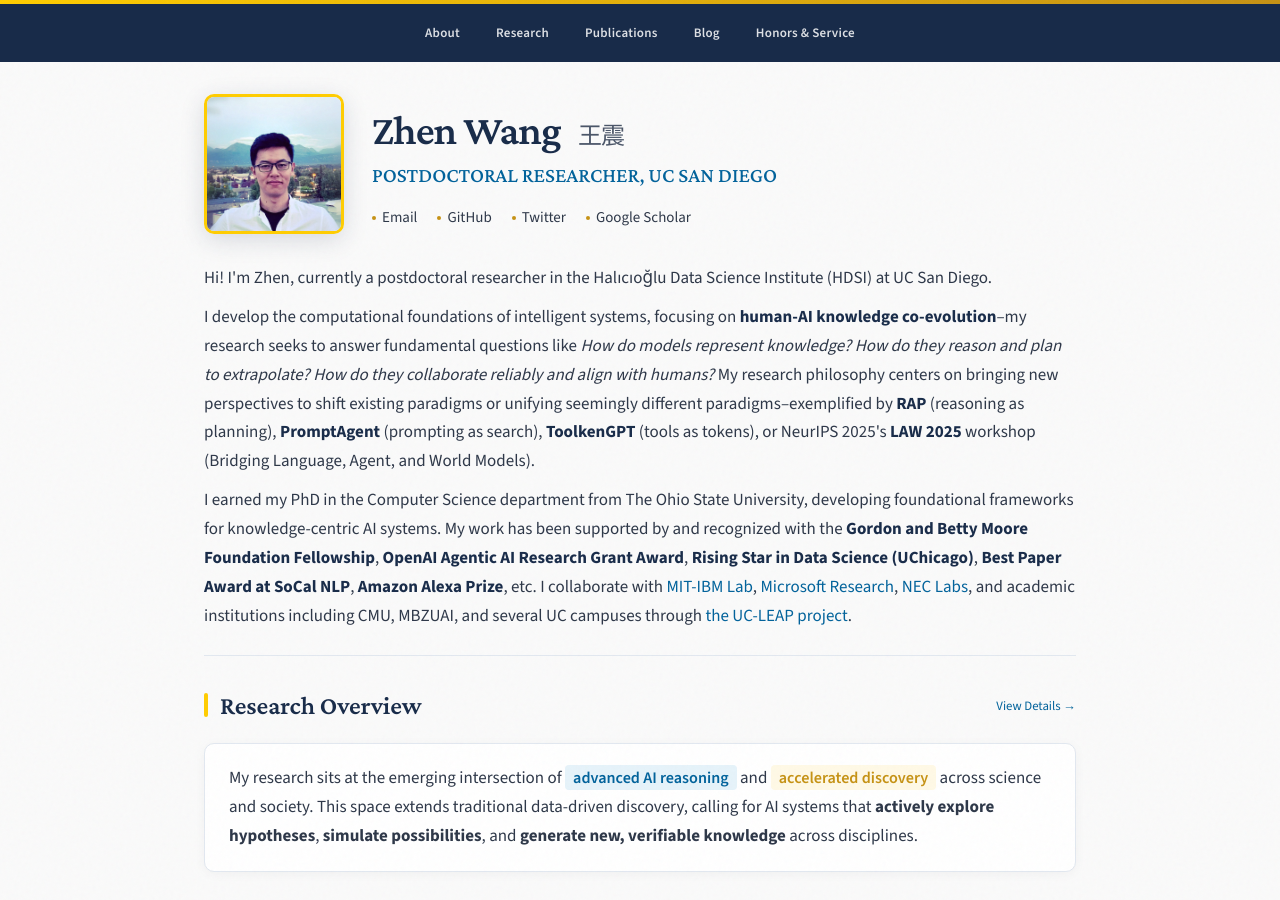
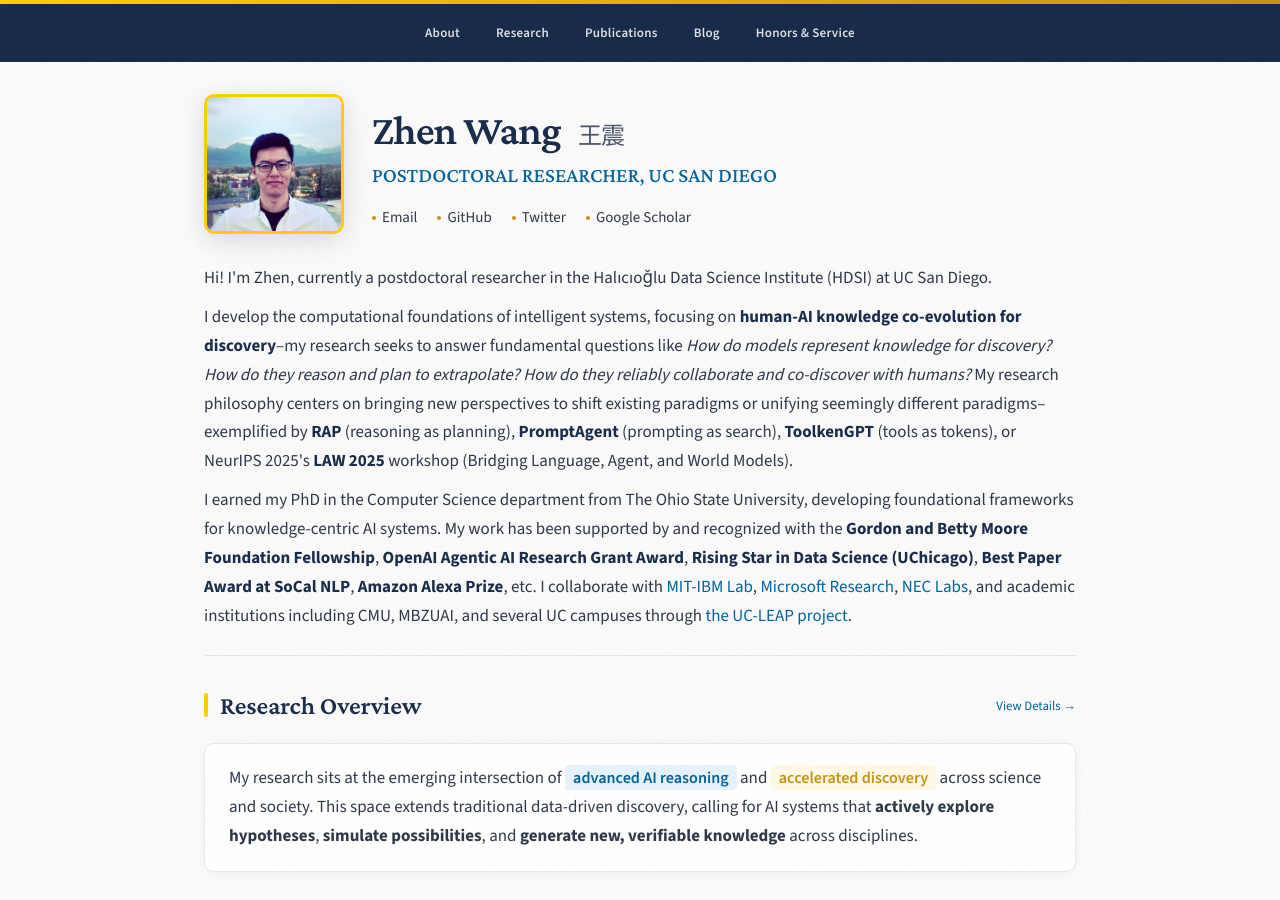
Before and after one commit to zhenwang9102/zhenwang9102.github.io, a Jekyll site: the page built from _posts/2019-06-02-venue.markdown, in a window 1280 px wide and 900 px high. Built offline with Jekyll 4.4.1, drawn with Linux system fonts in a browser that asks for light colours.

Commit message:
Update research focus and collaboration details

```diff
--- a/_layouts/default.html
+++ b/_layouts/default.html
@@ -538,7 +538,7 @@
         </p>
 
         <p>
-          I develop the computational foundations of intelligent systems, focusing on <strong>human-AI knowledge co-evolution</strong>&ndash;my research seeks to answer fundamental questions like <em>How do models represent knowledge? How do they reason and plan to extrapolate? How do they collaborate reliably and align with humans?</em> My research philosophy centers on bringing new perspectives to shift existing paradigms or unifying seemingly different paradigms&ndash;exemplified by <strong>RAP</strong> (reasoning as planning), <strong>PromptAgent</strong> (prompting as search), <strong>ToolkenGPT</strong> (tools as tokens), or NeurIPS 2025's <strong>LAW 2025</strong> workshop (Bridging Language, Agent, and World Models).
+          I develop the computational foundations of intelligent systems, focusing on <strong>human-AI knowledge co-evolution for discovery</strong>&ndash;my research seeks to answer fundamental questions like <em>How do models represent knowledge for discovery? How do they reason and plan to extrapolate? How do they reliably collaborate and co-discover with humans?</em> My research philosophy centers on bringing new perspectives to shift existing paradigms or unifying seemingly different paradigms&ndash;exemplified by <strong>RAP</strong> (reasoning as planning), <strong>PromptAgent</strong> (prompting as search), <strong>ToolkenGPT</strong> (tools as tokens), or NeurIPS 2025's <strong>LAW 2025</strong> workshop (Bridging Language, Agent, and World Models).
         </p>
 
         <p>
```
